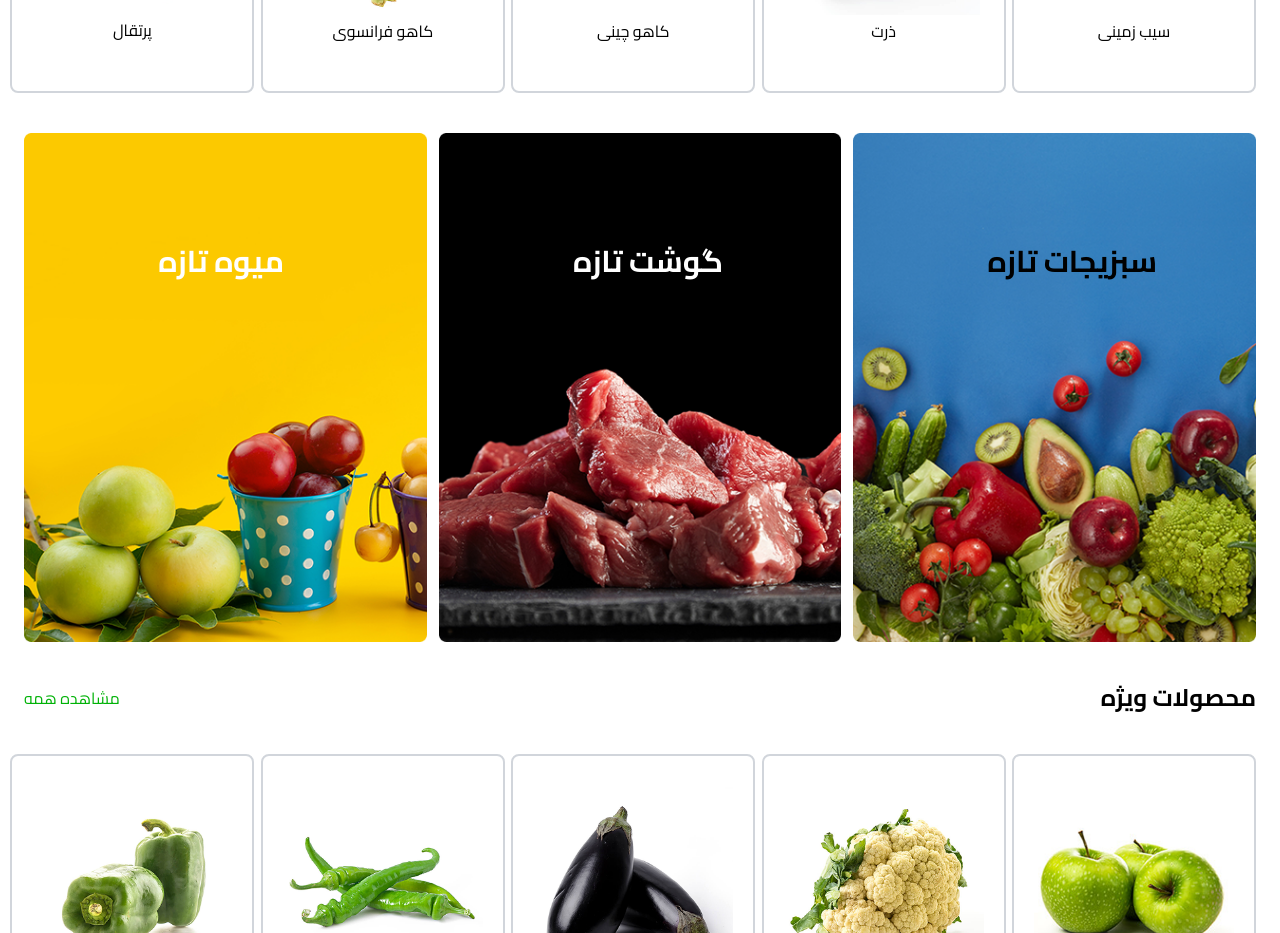
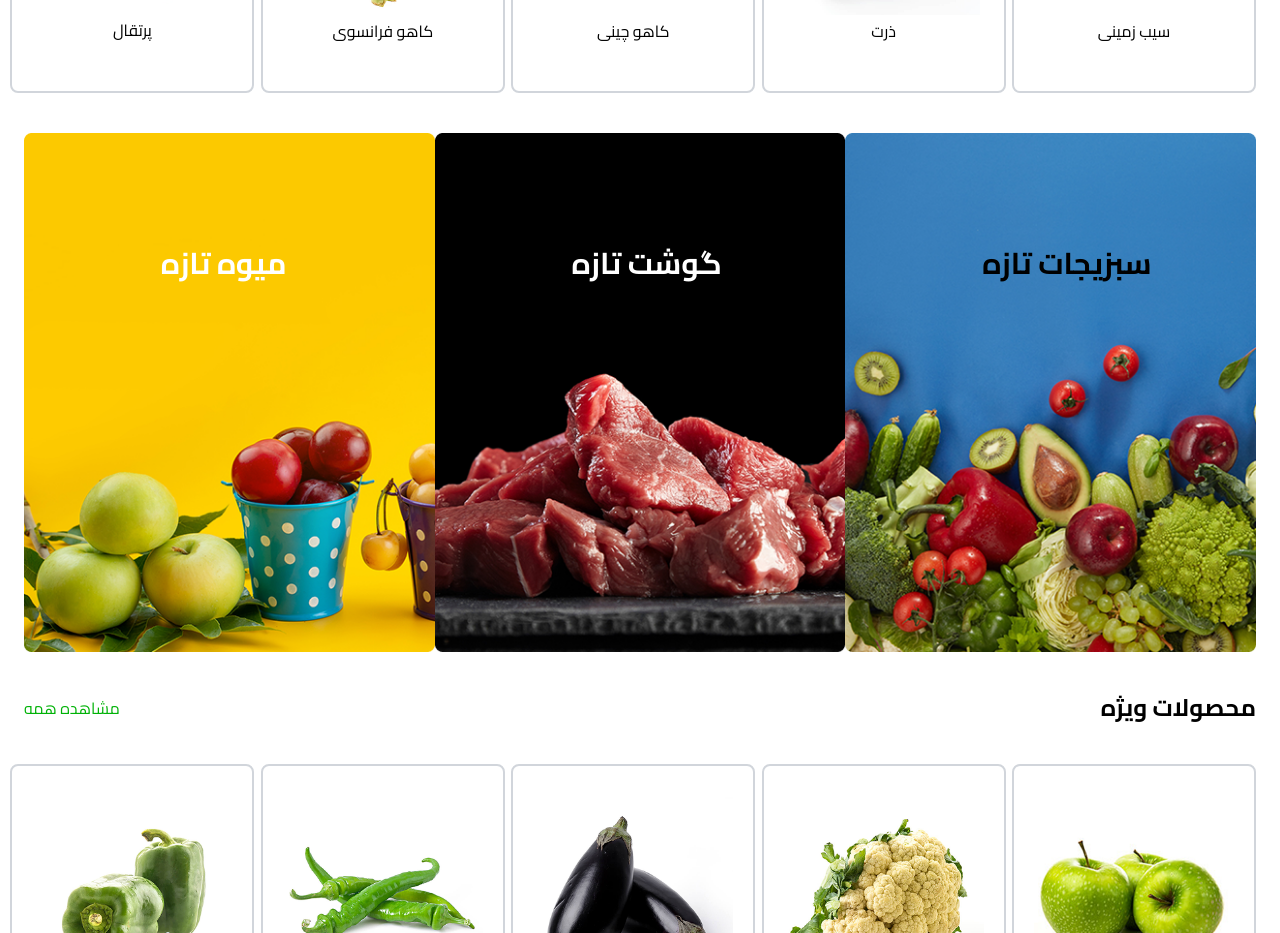
Before and after one commit to Ahmadreza-Mohammadi/organic-shop-next, a Next.js app: page /home in a window 1280 px wide. Shown: the part 2260-3193 px from the top of the page. Built offline with nearby package versions, Linux system fonts and the light colour scheme.

Commit message:
feat:style cart

```diff
--- a/src/components/home/bannar2.tsx
+++ b/src/components/home/bannar2.tsx
@@ -8,7 +8,7 @@ import Rectangle_3 from "@/assets/images/baner/Rectangle 54 (2).png";
 
 export default function Bannar2() {
   return (
-    <div className="flex flex-row gap-3 m-6 mt-10">
+    <div className="flex flex-row justify-around m-6 mt-10">
         <div className="relative">
 <Image src={Rectangle_1} alt="bannar" width={424} height={536} />
 
```
